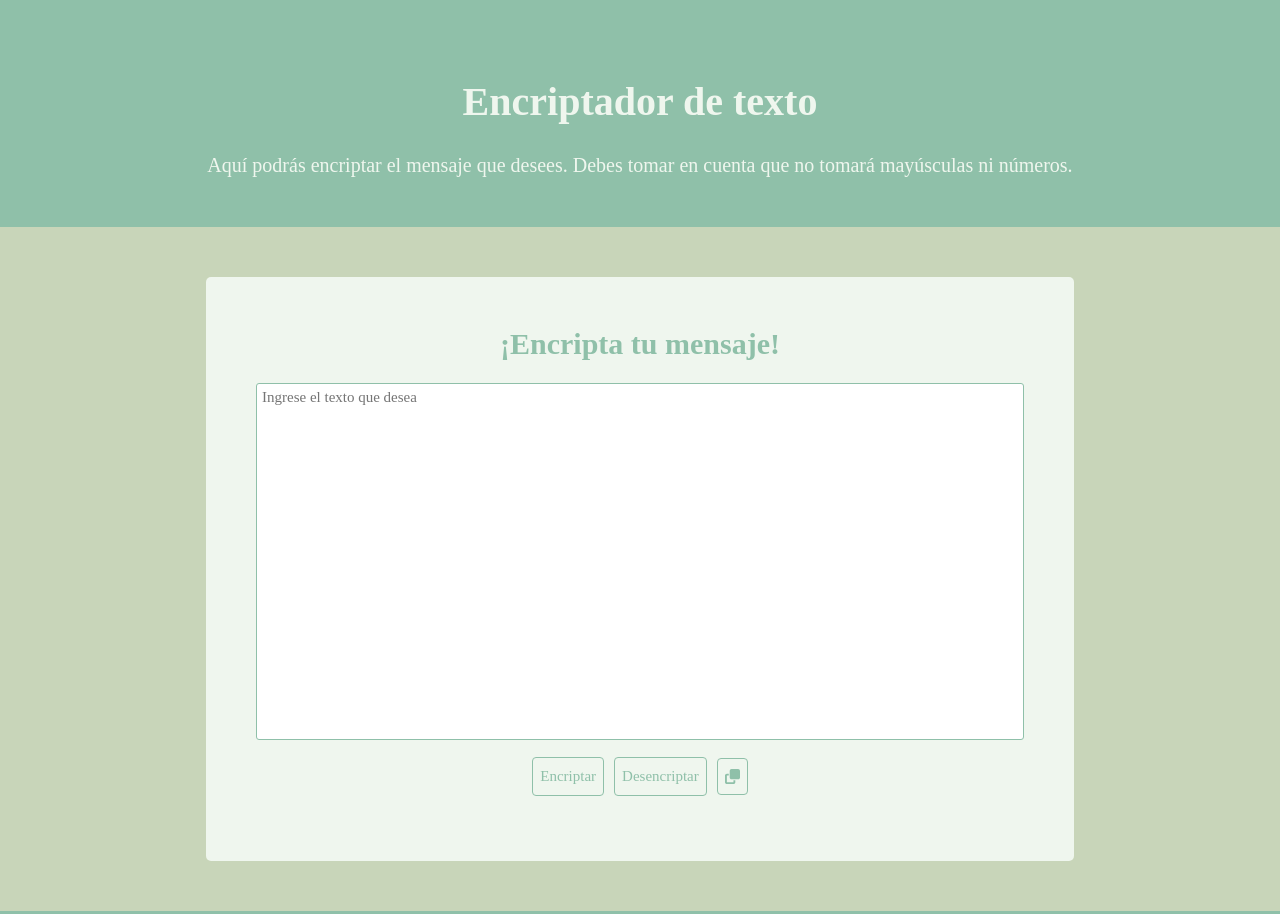
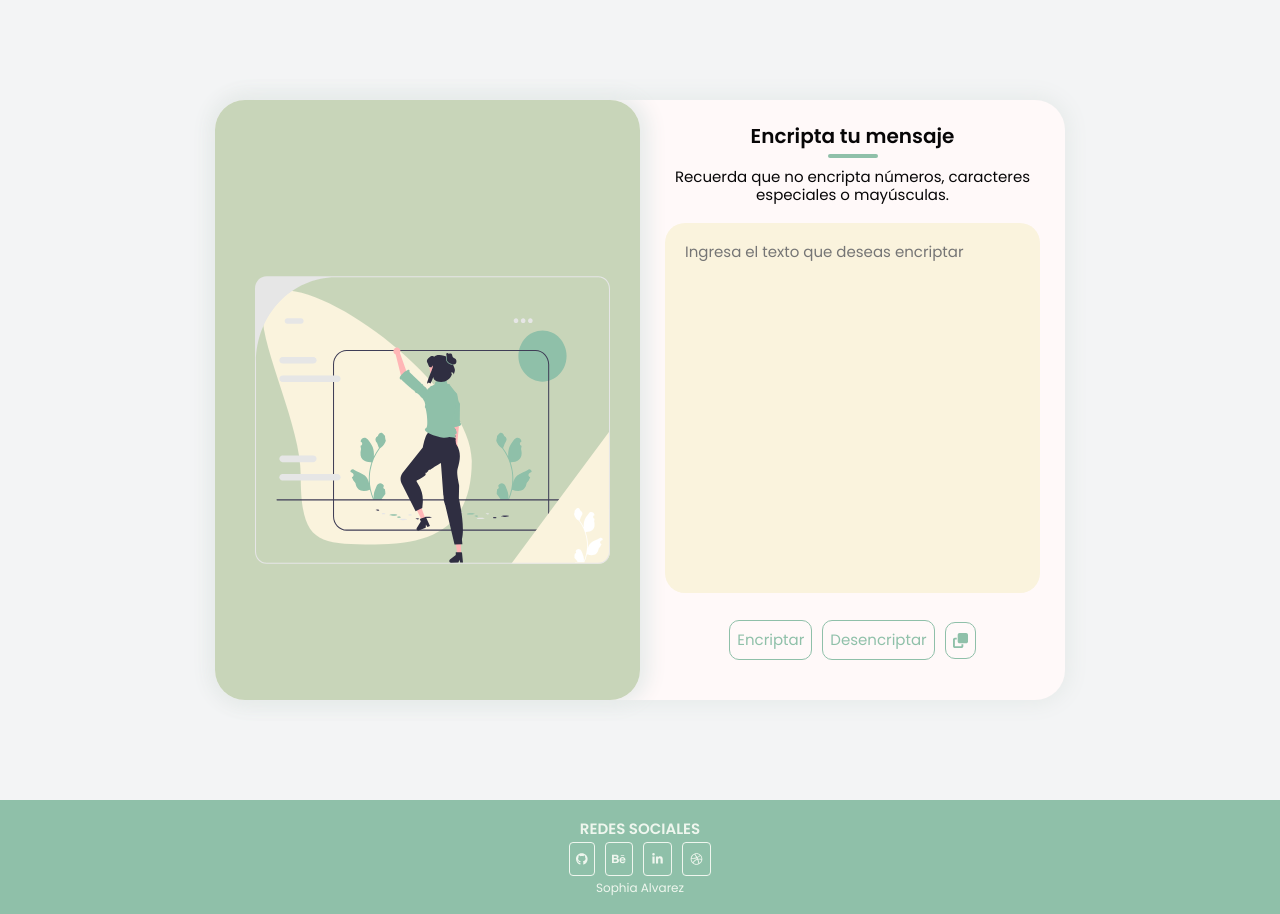
Before and after one commit to SAlvarezBulfon/Encriptador, a plain HTML site: page index.html in a window 1280 px wide. Shown: the top 914 px of the page. Drawn offline with Linux system fonts and the light colour scheme.

Commit message:
Se ha modificado tanto el html como CSS para conseguir un mejor resultado en el diseño

```diff
--- a/CSS/estilos.css
+++ b/CSS/estilos.css
@@ -1,6 +1,7 @@
 html {
     box-sizing: border-box;
     font-size:62.5% /*1rem = 10pixeles*/
+
   }
   *, *:before, *:after {
     box-sizing: inherit;
@@ -8,69 +9,108 @@ html {
   *{
       padding:0;
       margin:0;
-      font-family: Roboto, "Helvetica Neue",
+      font-family: 'Poppins', sans-serif;
   }
-  html, body {
-      height:100%;
+
+/*Globales*/
+:root {
+    --primario: #8FC0A9;
+    --secundario: #FAF3DD;
+    --terciario: #C8D5B9;
 }
 
 body{
-    background-color: #C8D5B9;
+    height: 100vh;
+	width: 100%;
 }
 
-  h1{
-      padding: 0.2rem 0;
-      text-align: center;
-      font-size: 4rem;
+.contenedor{
+    position: relative;
+    display: flex;
+    justify-content: center;
+    align-items: center;
+    width: 100%;
+    height: 100%;
+    padding: 2rem 10rem;
 }
 
-  .header{
-      background-color: #8FC0A9;
-      padding:5rem;
-      color:#EFF6EE;
-      text-align: center;
+.contenedor:after{
+    content: '';
+    position: absolute;
+    left:0;
+    top:0;
+    width:100%;
+    height:100%;
+    background-color: #F3F4F5;
+    z-index: -1;
 }
 
-  .header p{
+.encriptador{
+    border-radius: 3rem;
+    max-width: 85rem;
+    display:grid;
+    grid-template-columns: repeat(2, 1fr);
+    justify-content: center;
+    align-items: center;
+    text-align: center;
+    background-color: #FFF9F9;
+    box-shadow: 0px 0px 1.9rem 0.5rem #E7EBEA;
+}
+
+.left{
+    height: 100%;
+    background-image:  url(../img/Imagen.svg);
+    background-position: center;
+    background-repeat: no-repeat;
+    background-size: cover;
+    border-radius: 3rem;
+    box-shadow: 4px 0  1.9rem 0.5rem #E7EBEA;
+}
+
+.right{
+    padding: 2.5rem;
+}
+h2{
+    position: relative;
+    padding-bottom: 1rem;
+    margin-bottom: 1rem;
     font-size: 2rem;
+    color: #070607;
+}
+
+h2:after{
+    content: "";
+    position: absolute;
+    left:50%;
+    bottom:0;
+    transform: translateX(-50%);
+    height: 0.4rem;
+    width: 5rem;
+    border-radius: 2px;
+    background-color: #8FC0A9;
 }
 
 
-.container {
-    height: 150%;
-    display: flex;
-    padding: 5rem 2rem;
-    align-items: center;
-    justify-content: center;
-}
-.form{
-    padding:5rem;
-    background-color:#EFF6EE;
-    border-radius: 0.5rem;
-}
-textarea {
-    -webkit-box-sizing: border-box;
-    -moz-box-sizing: border-box;
-    box-sizing: border-box;
+.field{
+    width:100%;
+    padding: 0.5rem 1rem;
+    background-color: var(--secundario);
     resize: none;
-    width: 100%;
-    border-radius: 0.3rem;
-    border: 0.17rem solid #8FC0A9;
-    padding:0.5rem;
+    border:none;
+    border-radius: 2rem;
+    font-size: 1.1rem;
+    margin-bottom: 1rem;
+    margin-top: 2rem;
+    padding-top: 2rem;
+    padding-left: 2rem;
     font-size: 1.5rem;
-    color:#8FC0A9;
-    margin-top: 1rem;
+    color: #559477;
 }
 
-label {
-    font-size: 3rem;
-    display: flex;
-    align-items: center;
-    justify-content: center;
-    color: #8FC0A9;
-    font-weight: bold;
+label{
+    font-size: 1.5rem;
+    color: #070607;
 }
-
 
  /*------------------------------
             Botones
@@ -82,7 +122,7 @@ label {
     justify-content: center;
     padding: 1rem 0.7rem;
     border: 1px solid #8FC0A9;
-    border-radius: 0.4rem;
+    border-radius: 1rem;
     transition: all 0.2s ease-in;
     position: relative;
     overflow: hidden;
@@ -228,7 +268,7 @@ label {
             FOOTER
 --------------------------------*/
 #footer{
-    height: 10rem;
+    padding: 2rem;
     background-color:#8FC0A9;
     display: flex;
     align-items: center;
@@ -257,16 +297,15 @@ label {
     font-size: 1.5rem;
 }
 
-
 /*------------------------------
             Media Queries
 --------------------------------*/
+@media screen and (max-width: 880px) {
+    .encriptador{
+        grid-template-columns: 1fr;
+    }
 
-@media (max-width: 375px) {
-    .header{
-        padding: 5rem;
-    }
-    #footer{
+    .left{
         height:20rem;
     }
  }
--- a/index.html
+++ b/index.html
@@ -8,6 +8,11 @@
       <!-- Font Awesome icons-->
       <script src="https://use.fontawesome.com/releases/v6.1.0/js/all.js" crossorigin="anonymous"></script>
 
+      <!--Agregamos las fuentes-->
+      <link rel="preconnect" href="https://fonts.googleapis.com">
+      <link rel="preconnect" href="https://fonts.gstatic.com" crossorigin>
+      <link href="https://fonts.googleapis.com/css2?family=Poppins:ital,wght@0,400;0,500;0,600;1,500&family=Roboto:wght@400;500;700&display=swap" rel="stylesheet">
+
       <!--Linkeamos el normalizador-->
       <link rel="stylesheet" href="CSS/normalizer.css">
       <!--Agregamos el CSS-->
@@ -15,28 +20,28 @@
 
 </head>
 <body>
-    <header class="header">
-        <h1>Encriptador de texto</h1>
-        <p>Aquí podrás encriptar el mensaje que desees. Debes tomar en cuenta que no tomará mayúsculas ni números.</p>
-    </header>
+        <div class="contenedor">
+            <div class="encriptador">
+                    <div class="left"></div>
+                    <div class="right">
+                            <h2>Encripta tu mensaje</h2>
 
-    <main>
-        <form class="container">
-            <div class="form">
-                <div>
-                    <label for="mensaje">¡Encripta tu mensaje!</label><br>
-                    <textarea class="textinput" placeholder="Ingrese el texto que desea" name="mensaje" id="mensaje" cols="90" rows="20"></textarea>
-                </div>
+                            <label for="mensaje">Recuerda que no encripta números, caracteres especiales o mayúsculas.</label><br>
+
+                            <textarea class="field" placeholder="Ingresa el texto que deseas encriptar" name="mensaje" id="mensaje" cols="10" rows="20"></textarea>
+
+
+
+
                         <div class="botones">
                             <a class="btn" id="btn-en">Encriptar</a>
-                    <a class="btn" " id="btn-desen">Desencriptar</a>
+                            <a class="btn" id="btn-desen">Desencriptar</a>
                             <a class="btn" id="btn-copiar"><i class="fa-solid fa-copy"></i></a>
-
+                        </div>
+                    </div>
              </div>
         </div>
 
-        </form>
-    </main>
 
             <footer id="footer">
                     <!-- Redes Sociales-->
@@ -44,7 +49,7 @@
                                 <h4>Redes Sociales</h4>
                                 <div class="botones-redes">
                                     <a class="btn-redes" href="https://github.com/SAlvarezBulfon" target="_blank"><i class="fa-brands fa-github"></i></a>
-                            <a class="btn-redes" href="#!"><i class="fa-brands fa-behance"></i></i></a>
+                                    <a class="btn-redes" href="#!"><i class="fa-brands fa-behance"></i></a>
                                     <a class=" btn-redes " href="#!"><i class="fab fa-fw fa-linkedin-in"></i></a>
                                     <a class="btn-redes" href="#!"><i class="fab fa-fw fa-dribbble"></i></a>
                                 </div>
```
Also changed, not shown: img/Imagen.svg (added). Lines whose indentation alone changed are shown as unchanged.
